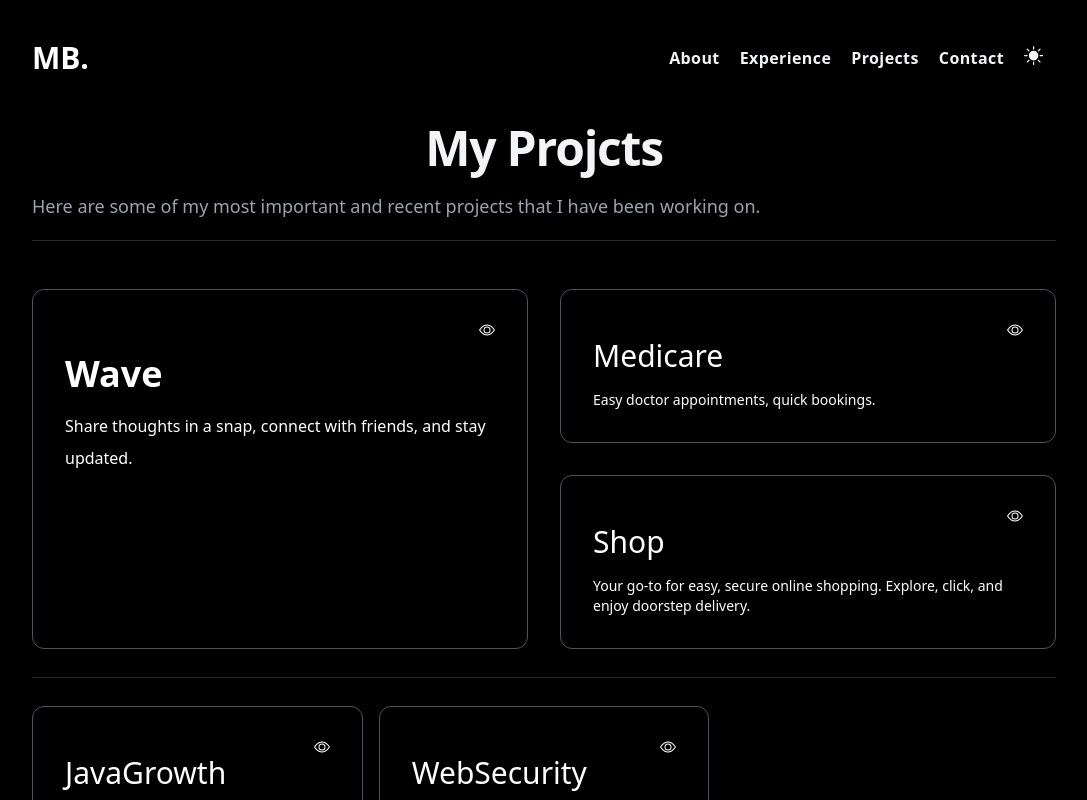
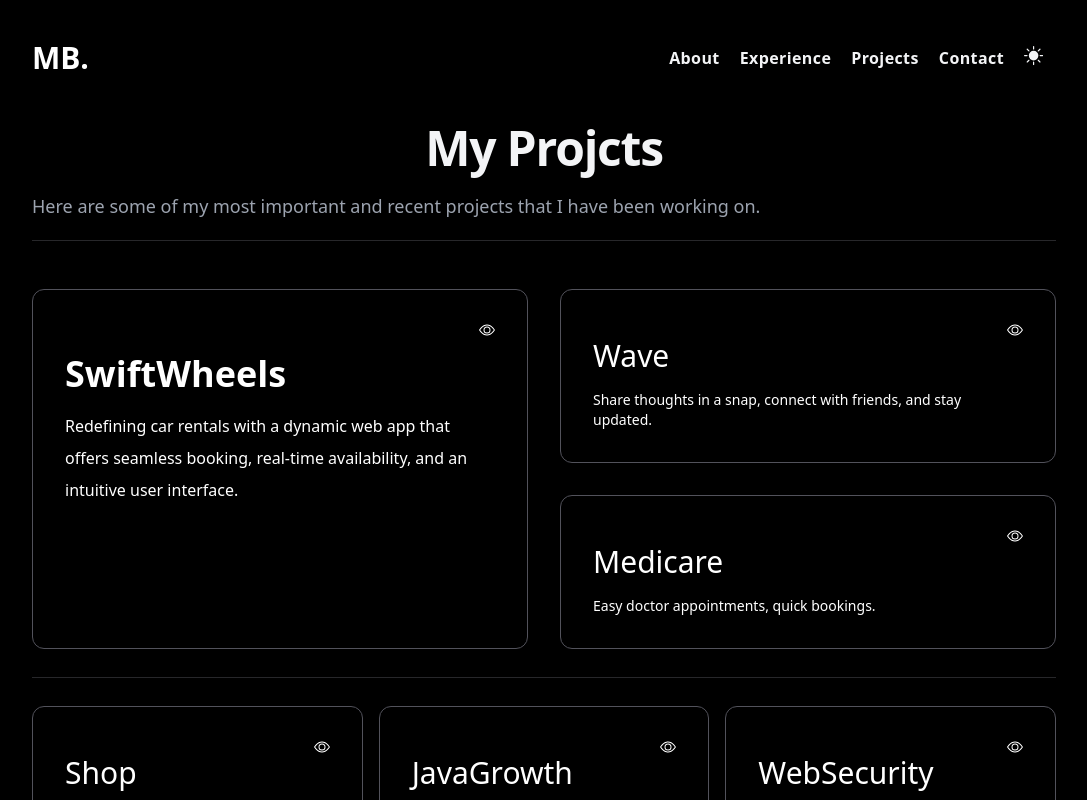
Before and after one commit to MohamedBoukthir/MyPortfolio, a Next.js app: page /projects in a window 1280 px wide. Shown: the top 800 px of the page, without its empty margins (96-1183 px from the left). Built offline with nearby package versions, Linux system fonts and the light colour scheme.

Commit message:
Add SwiftWheels project to projects

```diff
--- a/constants/projects.ts
+++ b/constants/projects.ts
@@ -6,6 +6,26 @@ import Security from "../public/security.jpg";
 import Java from "../public/java.jpg";
 
 export const projects: Project[] = [
+  {
+    slug: "wwiftwheels",
+    title: "SwiftWheels",
+    brief: "Redefining car rentals with a dynamic web app that offers seamless booking, real-time availability, and an intuitive user interface.",
+    description:
+      "SwiftWheels is a powerful Car Rental Project! I'll show you how to build a dynamic web app with Spring Boot, Angular, daisy UI, tailwindCSS, and MySQL.",
+    image: Wave,
+    stack: [
+      "Java",
+      "Spring Boot",
+      "Spring Security",
+      "Spring Data JPA",
+      "TypeScript",
+      "MySQL",
+      "Angular",
+      "Tailwind CSS",
+    ],
+    url: "",
+    repository: "https://github.com/MohamedBoukthir/Car_Rental",
+  },
   {
     slug: "wave",
     title: "Wave",
```
